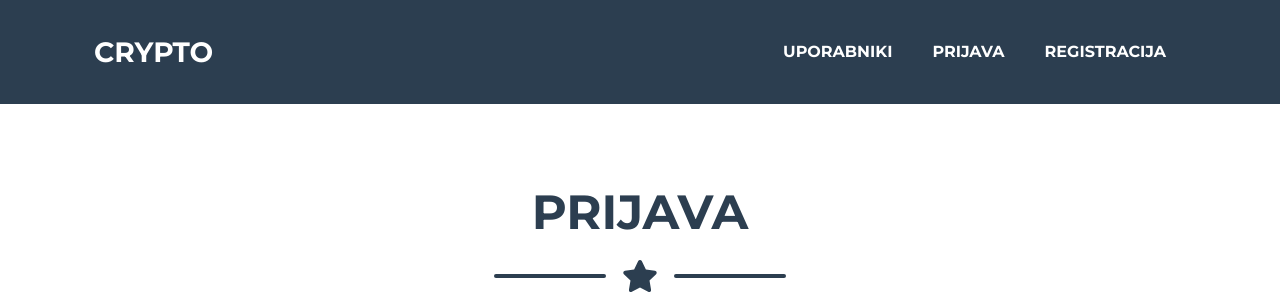
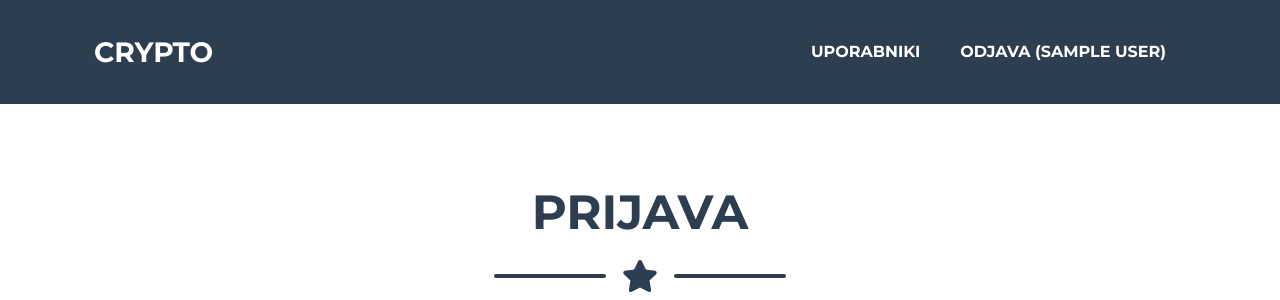
Before and after one commit to OogaBoogaLuka/Crypto, a PHP site: page /login.php in a window 1280 px wide. Shown: the top 300 px of the page. Run offline with PHP 8.4, Linux system fonts and the light colour scheme; the visitor is signed in with stand-in values (Sample User, id 1).

Commit message:
login logika

```diff
--- a/header.php
+++ b/header.php
@@ -1,3 +1,6 @@
+<?php
+    include_once "session.php";
+?>
 <!DOCTYPE html>
 <html lang="en">
 
@@ -35,10 +38,24 @@
                 <ul class="navbar-nav ml-auto">
                     <li class="nav-item mx-0 mx-lg-1"><a class="nav-link py-3 px-0 px-lg-3 rounded js-scroll-trigger"
                             href="users.php">Uporabniki</a></li>
-                    <li class="nav-item mx-0 mx-lg-1"><a class="nav-link py-3 px-0 px-lg-3 rounded js-scroll-trigger"
-                            href="login.php">Prijava</a></li>
-                    <li class="nav-item mx-0 mx-lg-1"><a class="nav-link py-3 px-0 px-lg-3 rounded js-scroll-trigger"
-                            href="register.php">Registracija</a></li>
+                    <?php  //prva opcija z echo
+                        if (isset($_SESSION['user_id'])) {
+                            $first_name = $_SESSION['first_name'];
+
+                            echo '<li class="nav-item mx-0 mx-lg-1"><a class="nav-link py-3 px-0 px-lg-3 rounded js-scroll-trigger"
+                                href="logout.php">Odjava ('.$first_name.')</a></li>';
+                        }
+                        else {
+                    ?>
+                            <li class="nav-item mx-0 mx-lg-1"><a class="nav-link py-3 px-0 px-lg-3 rounded js-scroll-trigger"
+                                href="login.php">Prijava</a></li>
+                            <li class="nav-item mx-0 mx-lg-1"><a class="nav-link py-3 px-0 px-lg-3 rounded js-scroll-trigger"
+                                href="register.php">Registracija</a></li>
+                    <?php  //druga opcija brez echo
+                        }
+                    ?>
+
+
                 </ul>
             </div>
         </div>
--- a/index.php
+++ b/index.php
@@ -3,7 +3,7 @@
             ?>
 
 
-<a href="users.php">Uporabniki</a>
+<a href="users.php"></br>Uporabniki</a>
 
 <?php
             include_once "footer.php";
--- a/session.php
+++ b/session.php
@@ -1,7 +1,7 @@
 <?php
 session_start();
 //dostop za neprijavljene uporabnike
-$allow = ['/crypto/login.php', '/crypto/register.php', '/crypto/login_check.php'];
+$allow = ['/crypto/index.php', '/crypto/login.php', '/crypto/register.php', '/crypto/login_check.php'];
 
 if(!isset($_SESSION['user_id']) && (!in_array($_SERVER['REQUEST_URI'], $allow))) {
     header("Location: login.php");
```
